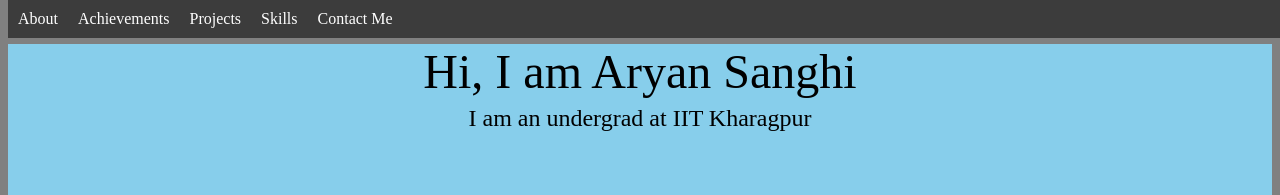
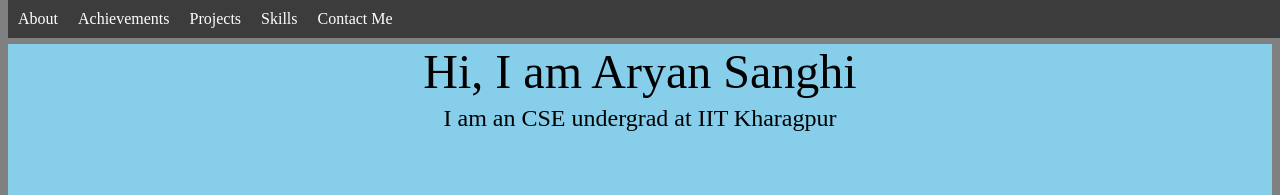
Before and after one commit to DragmonX/DragmonX.github.io, a plain HTML site: page index.html in a window 1280 px wide. Shown: the top 195 px of the page. Drawn offline with Linux system fonts and the light colour scheme.

Commit message:
Once More

```diff
--- a/index.html
+++ b/index.html
@@ -18,7 +18,7 @@
 
 	<a id = "Home"></a>
 	<div class="flex-container">
-		<div style="width: 100%"><font size="100">Hi, I am Aryan Sanghi</font><br><font size="5">I am an undergrad at IIT Kharagpur</font></div>
+		<div style="width: 100%"><font size="100">Hi, I am Aryan Sanghi</font><br><font size="5">I am an CSE undergrad at IIT Kharagpur</font></div>
 		<!-- <div style="width: 50%;align-items: center;"><font size="6">I am pursuing Computer Science and Engineering branch</font><br><font size="4">I am a geek and a tech enthusiast. I am quite into competetive programming. I really like hanging out with new people so hey, let's go for a coffee.</font></div> -->
 		<div style="width: 100%"><img src="MyPic.png", width = "600", height = "750", align = "right"></div>
 	</div>
```
